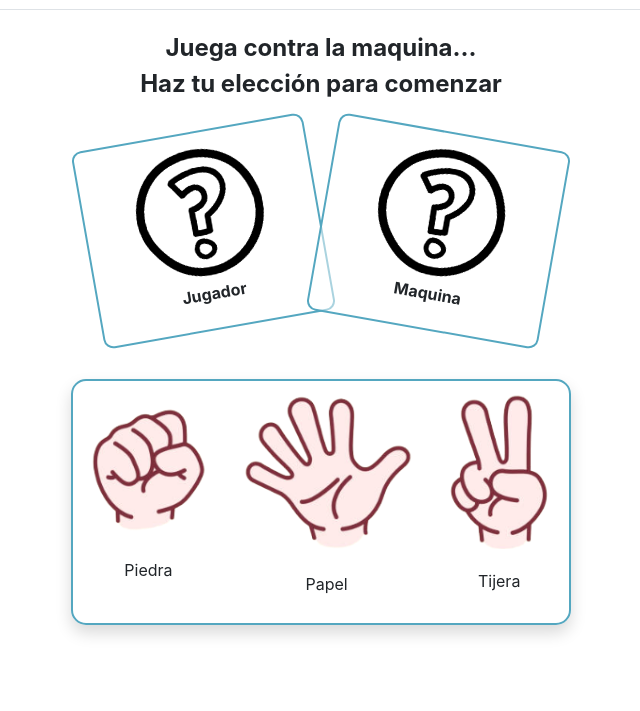
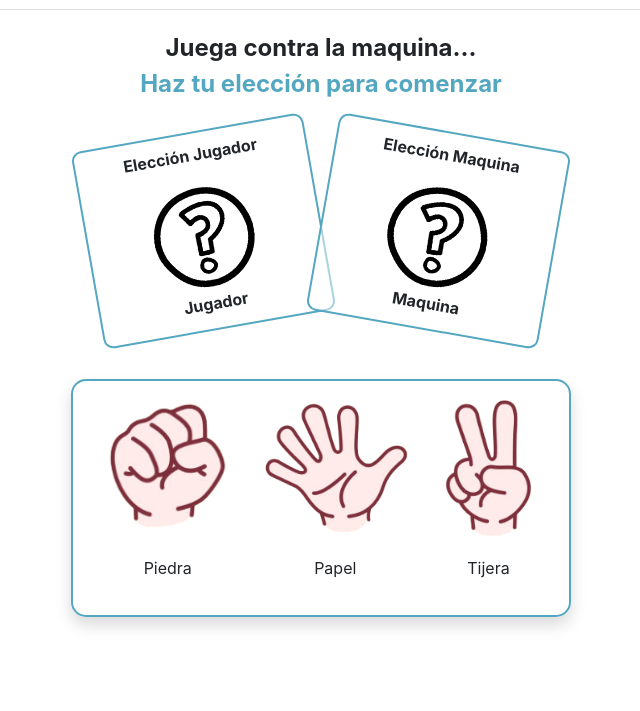
Before and after one commit to alejo022/Piedra-papel-tijera-js-, a plain HTML site: page index.html in a window 1280 px wide. Shown: the part 89-800 px from the top of the page, without its empty margins (319-959 px from the left). Drawn offline with nearby package versions, Linux system fonts and the light colour scheme.

Commit message:
Ajustes css hoja de estilo

```diff
--- /dev/null
+++ b/assets/css/estilos.css
@@ -0,0 +1,73 @@
+:root {
+    --azul: #54a7c0;
+}
+
+.text-azul {
+    color: var(--azul);
+}
+
+#img-usuario,
+#img-maquina {
+    height: 110px !important;
+}
+
+#cajon-resultado {
+    display: flex;
+    flex-direction: column;
+    justify-content: center;
+    align-items: center;
+    max-height: 400px;
+}
+
+#grupo_botones {
+    border-radius: 15px;
+    border:2px solid var(--azul);
+}
+
+#cajon-resultado img,
+#grupo_botones img {
+    height: 140px;
+}
+
+.section-juego {
+    max-width: 500px;
+    margin: auto;
+}
+
+.caja-jugador {
+    width: 50%;
+    height: 200px;
+    background-color: rgba(255,255,255,0.5);
+    padding: 2%;
+    display: flex;
+    align-items: center;
+    justify-content: space-between;
+    border-radius:10px;
+    flex-direction: column;
+    border:2px solid var(--azul);
+    transform: rotate(-10deg);
+}
+
+.caja-maquina {
+    width: 50%;
+    height: 200px;
+    background-color: rgba(255,255,255,0.5);
+    padding: 2%;
+    display: flex;
+    align-items: center;
+    justify-content: space-between;
+    border-radius:10px;
+    flex-direction: column;
+    border:2px solid var(--azul);
+    transform: rotate(10deg);
+}
+
+button:hover,
+button:focus {
+    background: var(--azul);
+    color: white;
+}
+
+button:hover p {
+    color: white;
+}
--- a/index.html
+++ b/index.html
@@ -5,76 +5,62 @@
     <meta charset="UTF-8">
     <meta http-equiv="X-UA-Compatible" content="IE=edge">
     <meta name="viewport" content="width=device-width, initial-scale=1.0">
-    <title>Practicas con js</title>
+    <title>Piedra Papel Tijera</title>
     <link rel="stylesheet" href="https://cdn.jsdelivr.net/npm/bootstrap@4.6.2/dist/css/bootstrap.min.css"
         integrity="sha384-xOolHFLEh07PJGoPkLv1IbcEPTNtaed2xpHsD9ESMhqIYd0nLMwNLD69Npy4HI+N" crossorigin="anonymous">
-
-    <style>
-        #cajon-resultado {
-            display: flex;
-            flex-direction: column;
-            justify-content: center;
-            align-items: center;
-        }
-
-        #cajon-resultado img {
-            height: 140px;
-        }
-    </style>
+    <link rel="stylesheet" href="assets/css/estilos.css">
 </head>
-
 <body>
-
     <div class="container mt-4 mb-4">
         <div class="modal-header mb-4 content-titulo justify-content-center text-uppercase">
-            <h3>
+            <h3 class="text-azul">
                 Juego Piedra, Papel o tijera
             </h3>
         </div>
         <h4 class="text-center w-100 font-weight-bold">Juega contra la maquina...</h4>
-        <section style="max-width: 500px;margin: auto;">
+        <section class="section-juego">
             <div class="container">
-                <div id="cajon-resultado" style="max-height: 400px;">
+                <div id="cajon-resultado">
                     <h4 id="resultado" class="text-center w-100 text-azul font-weight-bold">
                         Haz tu elección para comenzar
                     </h4>
                     <div class="row mt-4 mb-4 d-flex w-100">
-
-                        <div class="caja-jugador"
-                            style="width: 50%;height: 200px; background-color: rgba(255,255,255,0.5);padding: 2%;display: flex;align-items: center;justify-content: space-between;border-radius:10px;flex-direction: column;border:2px solid #54a7c0;transform: rotate(-10deg);">
-                            <img id="img-usuario" src="./assets/img/pregunta.png" alt="">
+                        <div class="caja-jugador">
+                            <p class="font-weight-bold" id="eleccion-jugador">
+                                Elección Jugador
+                            </p>
+                            <img id="img-usuario" src="./assets/img/pregunta.png" alt="img-jugador">
                             <p class="font-weight-bold">
                                 Jugador
                             </p>
                         </div>
-
-                        <div class="caja-maquina"
-                            style="width: 50%;height: 200px; background-color: rgba(255,255,255,0.5);padding: 2%;display: flex;align-items: center;justify-content: space-between;border-radius:10px;flex-direction: column;border:2px solid #54a7c0;transform: rotate(10deg);">
-                            <img id="img-maquina" src="./assets/img/pregunta.png" alt="">
+                        <div class="caja-maquina">
+                            <p class="font-weight-bold" id="eleccion-maquina">
+                                Elección Maquina
+                            </p>
+                            <img id="img-maquina" src="./assets/img/pregunta.png" alt="img-maquina">
                             <p class="font-weight-bold">
                                 Maquina
                             </p>
                         </div>
-
                     </div>
                 </div>
             </div>
-            <div id="grupo_botones" class="shadow d-flex justify-content-center align-items-center mt-4"
-                style="border-radius: 15px;border:2px solid #54a7c0">
+            <div id="grupo_botones" class="shadow d-flex justify-content-center align-items-center mt-4 p-2">
                 <button class="btn" id="piedra">
-                    <img src="./assets/img/piedra.png" class="card-img-top" style="max-height: 100%;" alt="Piedra">
+                    <img src="./assets/img/piedra.png" class="card-img-top" alt="Piedra">
                     <div class="card-body">
                         <p class="card-text text-center">Piedra</p>
                     </div>
                 </button>
                 <button class="btn" id="papel">
-                    <img src="./assets/img/papel.png" class="card-img-top" style="max-height: 100%;" alt="Papel">
+                    <img src="./assets/img/papel.png" class="card-img-top" alt="Papel">
                     <div class="card-body">
                         <p class="card-text text-center">Papel</p>
                     </div>
                 </button>
                 <button class="btn" id="tijera">
-                    <img src="./assets/img/tijera.png" class="card-img-top" style="max-height: 100%;" alt="Tijera">
+                    <img src="./assets/img/tijera.png" class="card-img-top" alt="Tijera">
                     <div class="card-body">
                         <p class="card-text text-center">Tijera</p>
                     </div>
```
